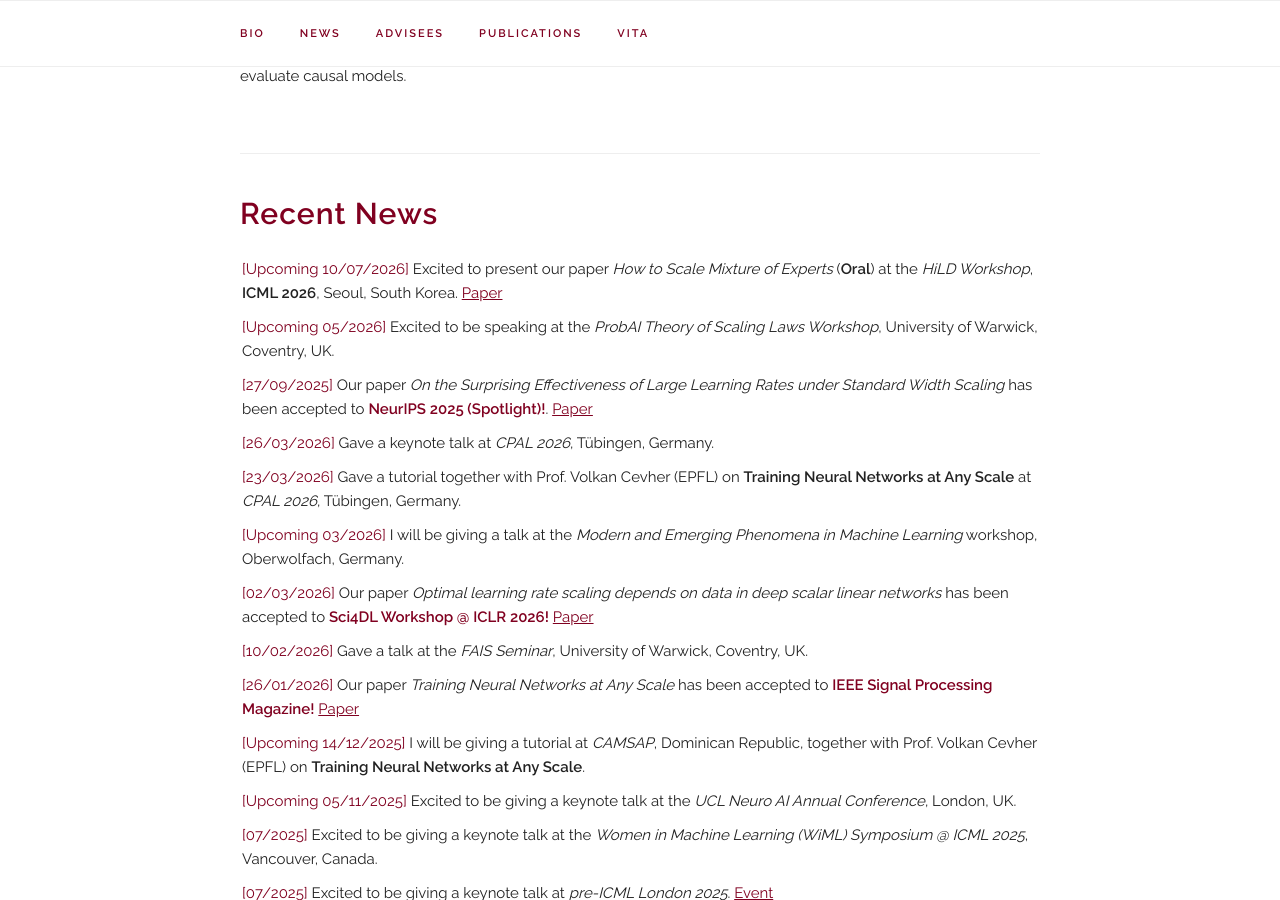
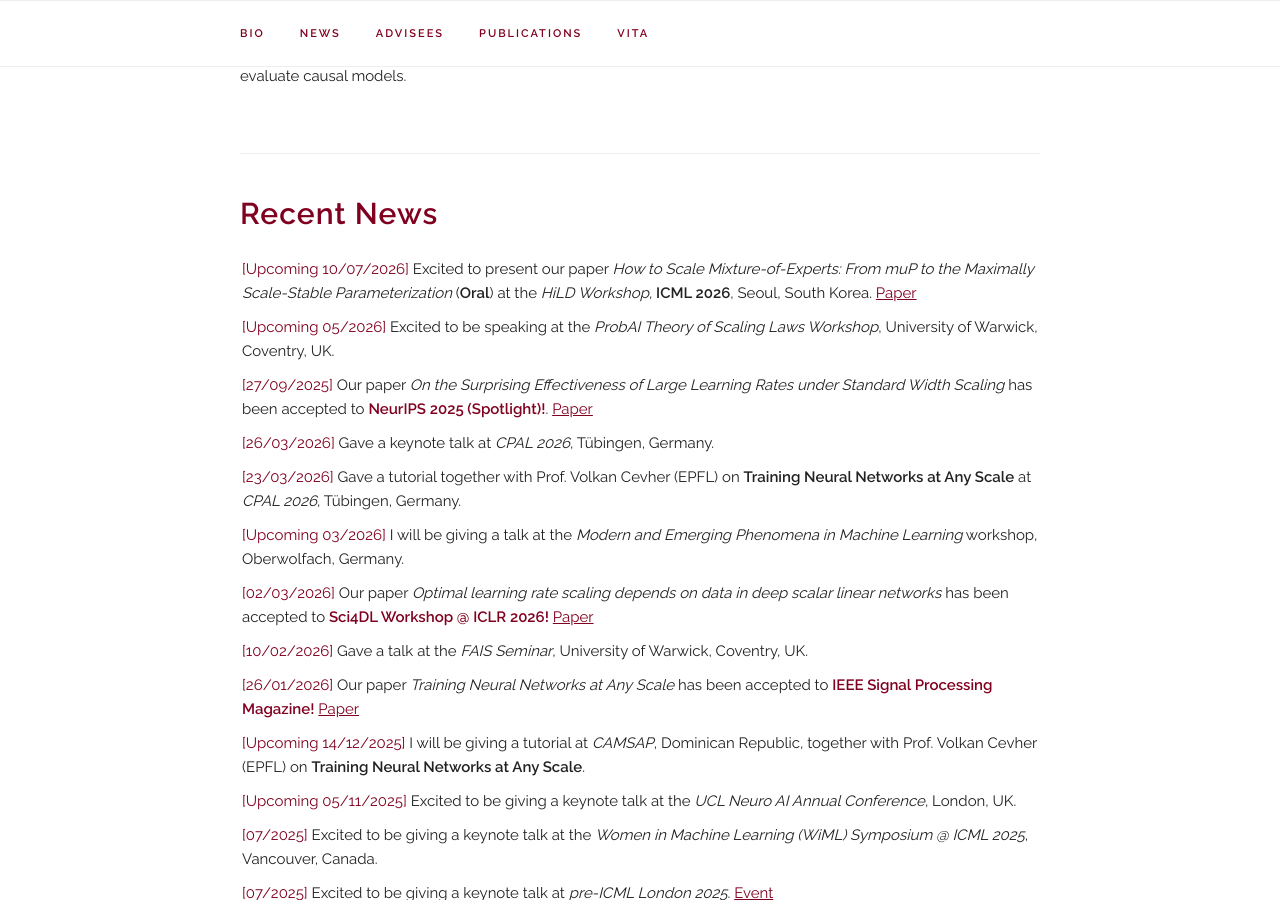
Before and after one commit to leenachennuru/leenacvankadara.com, a Jekyll site: the page built from index.html, in a window 1280 px wide and 900 px high, scrolled down 776 px. Built offline with Jekyll 4.4.1, drawn with Linux system fonts in a browser that asks for light colours; some web fonts are replaced; some of the changed text lies outside the part shown.

Commit message:
Use full paper title for MoE paper in publications and news
Co-Authored-By: Claude Opus 4.8 <noreply@anthropic.com>

```diff
--- a/_data/publications.yaml
+++ b/_data/publications.yaml
@@ -1,6 +1,6 @@
 papers:
 
-  - title: "How to Scale Mixture of Experts"
+  - title: "How to Scale Mixture-of-Experts: From muP to the Maximally Scale-Stable Parameterization"
     authors: "<b>Leena C Vankadara</b>, Moritz Haas, Luke Hayward, Sebastian Bordt, Alessandro Breccia"
     venue: "ICML HiLD Workshop 2026 <b style=color:#800020;>(Oral Presentation)</b>"
     paper_pdf: "https://arxiv.org/abs/2605.14200"
--- a/index.html
+++ b/index.html
@@ -57,7 +57,7 @@ title: Home
 
 
     <li> <span style="color: #800020;">[Upcoming 10/07/2026]</span>
-      Excited to present our paper <i>How to Scale Mixture of Experts</i> (<b>Oral</b>) at the <i>HiLD Workshop</i>, <b>ICML 2026</b>, Seoul, South Korea. <a style="color: #800020;" href="https://arxiv.org/abs/2605.14200" target="_blank">Paper</a></li>
+      Excited to present our paper <i>How to Scale Mixture-of-Experts: From muP to the Maximally Scale-Stable Parameterization</i> (<b>Oral</b>) at the <i>HiLD Workshop</i>, <b>ICML 2026</b>, Seoul, South Korea. <a style="color: #800020;" href="https://arxiv.org/abs/2605.14200" target="_blank">Paper</a></li>
 
 
     <li> <span style="color: #800020;">[Upcoming 05/2026]</span>
```
Also changed, not shown: 1 other file.
